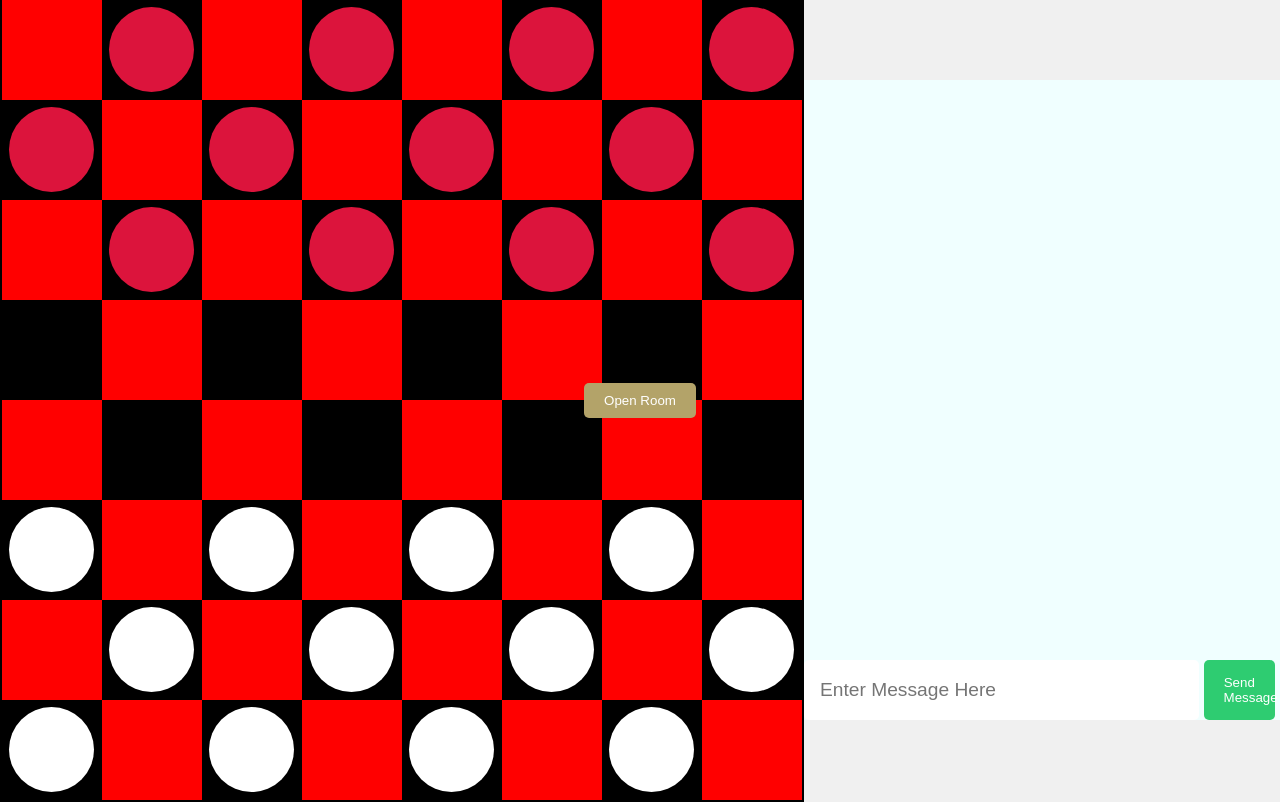
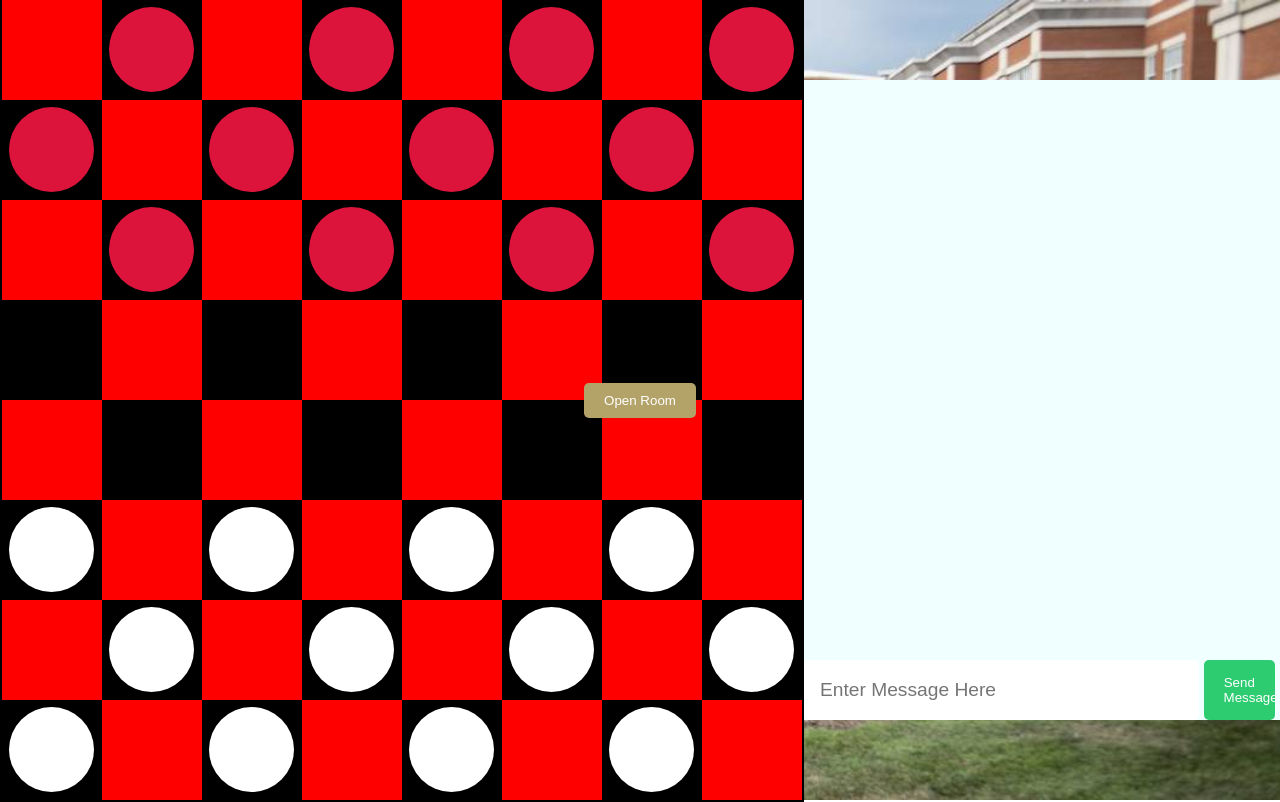
Before and after one commit to SeanDaBlack/checkmasters, a Flask app: template templates/game.html in a window 1280 px wide. Run offline with Flask 2, Linux system fonts and the light colour scheme; the template is opened without the code that fills it: most values are stand-ins (such as "Sample title", 1, 10 or a date in 2020); some libraries are stand-ins or nearby versions.

Commit message:
Add files via upload

```diff
--- a/templates/game.html
+++ b/templates/game.html
@@ -14,7 +14,7 @@
 
 
 </head>
-<body>
+<body style="background:url('../static/images/uncc1.jpg'); background-size:cover; background-repeat:no-repeat">
     <div class="checkers">
         {% include "player1.html" %}
     </div>
--- a/templates/player1.html
+++ b/templates/player1.html
@@ -6,7 +6,7 @@
     <link rel="stylesheet" href="{{ url_for('static', filename='css/onePlayer.css') }}">
     <title>Checkers Game</title>
 </head>
-<body>
+<body style="background:url('../static/images/uncc1.jpg'); background-size:cover; background-repeat:no-repeat">
     <div id="board"></div>
     <script src="{{ url_for('static', filename='js/onePlayer.js') }}"></script>
 </body>
```
